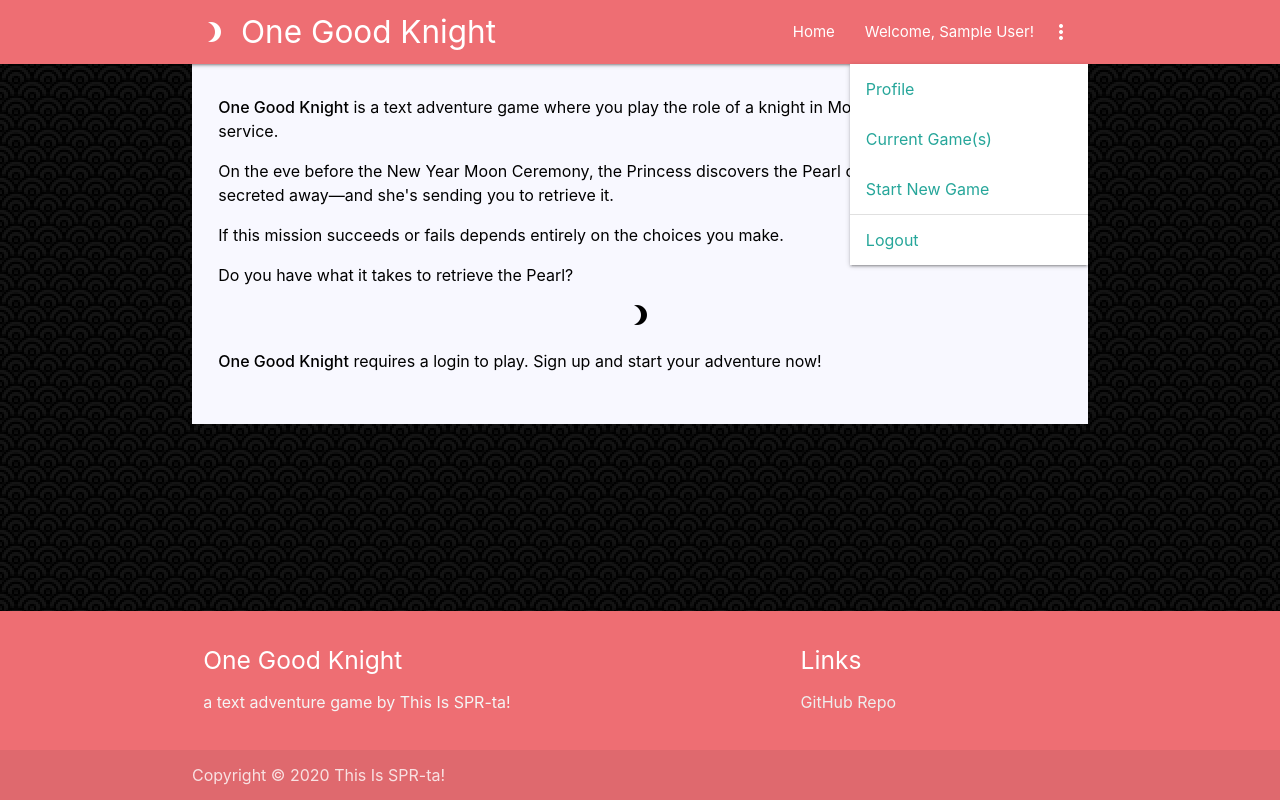
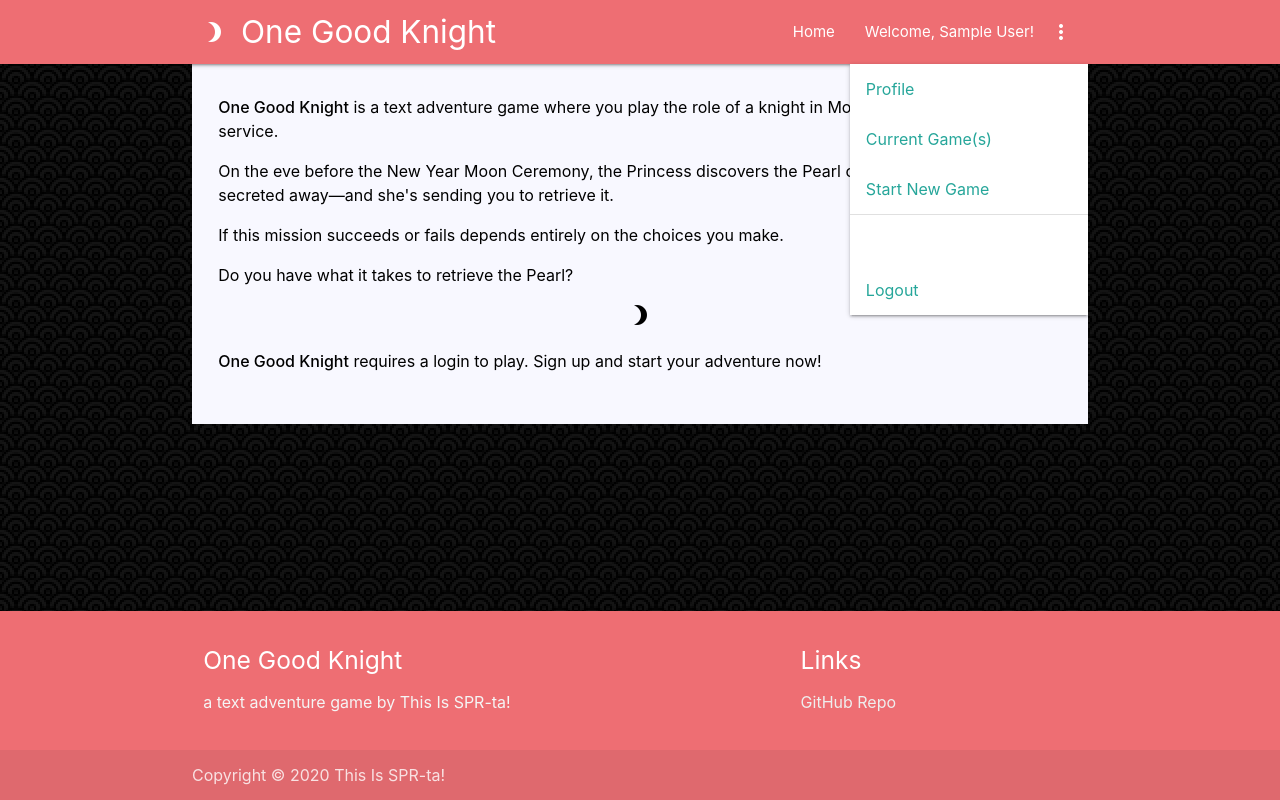
Before and after one commit to origamiunicorn/this-is-spr-ta, a Node server app: page / in a window 1280 px wide, after a click that opens the changed part. Run offline with Node 20, Linux system fonts and the light colour scheme; the visitor is signed in with stand-in values (Sample User, id 1); data that the repository does not hold is empty; some libraries are stand-ins or nearby versions.

Commit message:
Adding spacer to dropdown for testing in safari.

```diff
--- a/public/styles/styles.css
+++ b/public/styles/styles.css
@@ -24,6 +24,10 @@ a.brand-logo {
 
 .modal {
   max-height: 80%;
+}
+
+#dropdown-spacer {
+  margin-bottom: 50px;
 }
 
 .body-container {
--- a/views/layouts/main.handlebars
+++ b/views/layouts/main.handlebars
@@ -61,7 +61,7 @@
         <li><a href="/profile">Profile</a></li>
         <li><a href="/game">Current Game(s)</a></li>
         <li><a href="/start">Start New Game</a></li>
-        <li class="divider"></li>
+        <li id="dropdown-spacer" class="divider"></li>
         <li><a href="/logout">Logout</a></li>
       </ul>
     </div>
```
